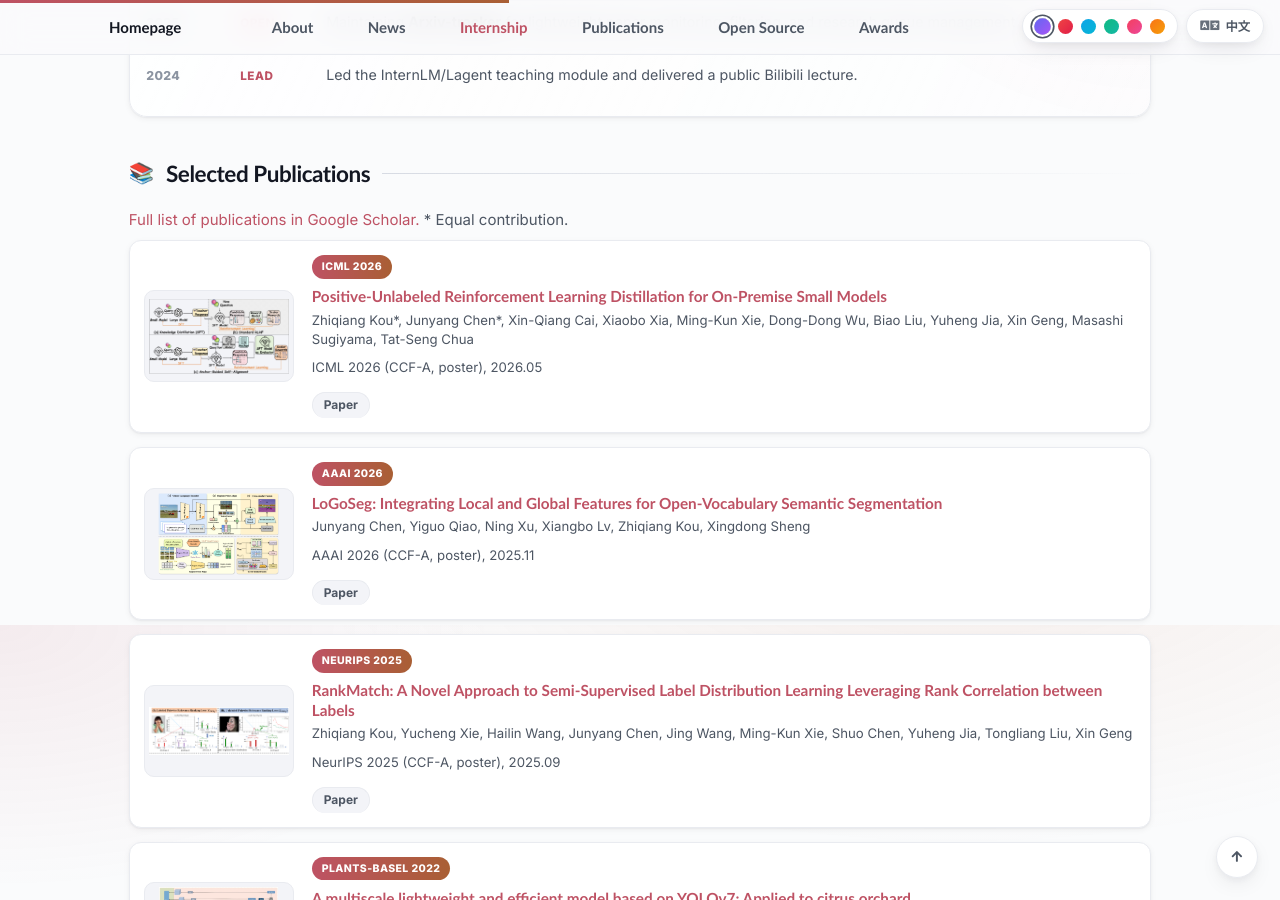
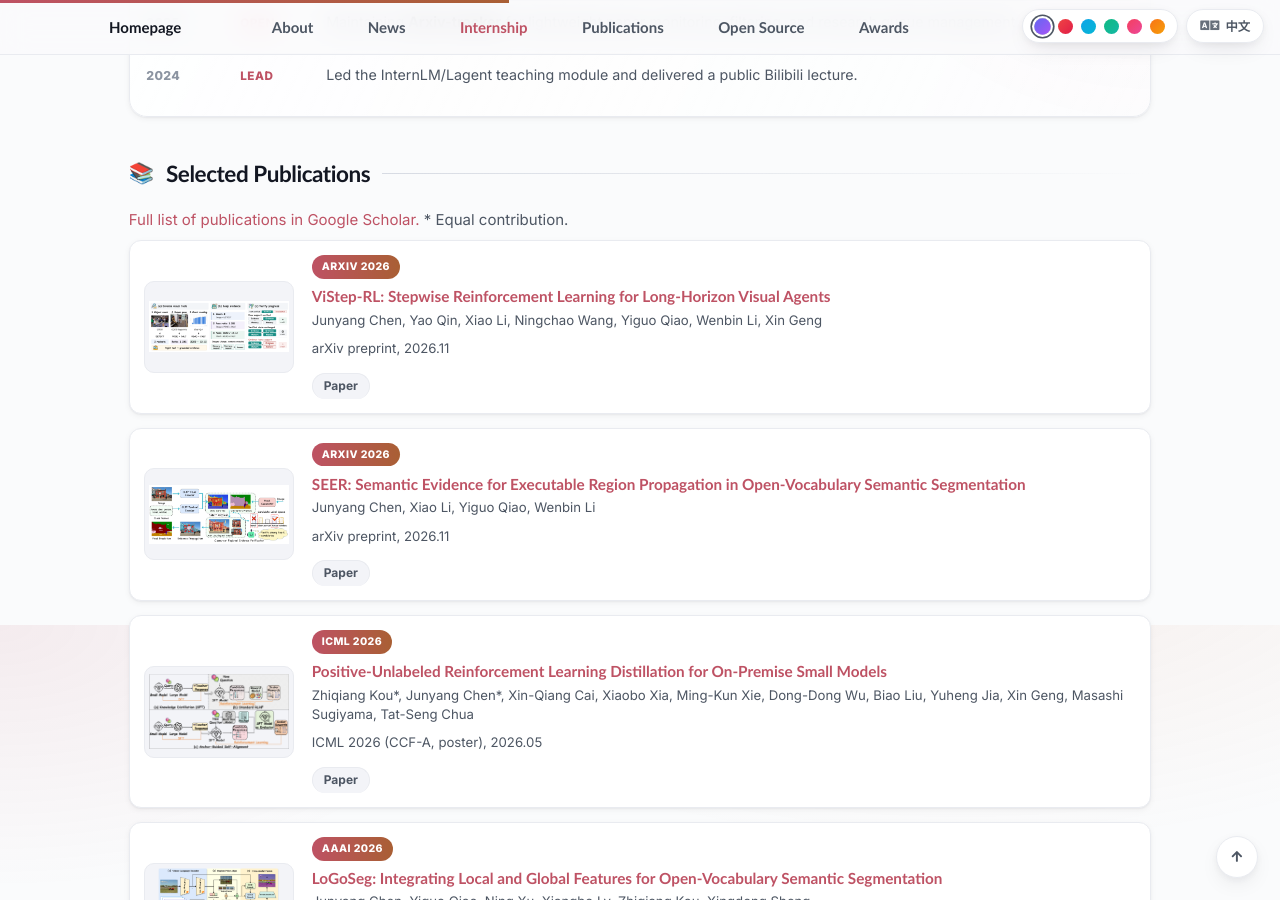
Before and after one commit to colorfulandcjy0806/colorfulandcjy0806.github.io, a Jekyll site: the page built from _pages/about.md, in a window 1280 px wide and 900 px high, scrolled down 1175 px. Built offline with Jekyll 4.4.1, drawn with Linux system fonts in a browser that asks for light colours; comment, search, counter and statistics services are not loaded.

Commit message:
Add ViStep-RL and SEER publications

```diff
--- a/_data/publications.yml
+++ b/_data/publications.yml
@@ -1,3 +1,25 @@
+- title: "ViStep-RL: Stepwise Reinforcement Learning for Long-Horizon Visual Agents"
+  venue: "arXiv 2026"
+  venue_detail: "arXiv preprint, 2026.11"
+  year: 2026
+  authors: "Junyang Chen, Yao Qin, Xiao Li, Ningchao Wang, Yiguo Qiao, Wenbin Li, Xin Geng"
+  image: "images/papers/vistep-rl-overview.png"
+  image_alt: "ViStep-RL framework for evidence-grounded visual agents"
+  description_en: "Uses dependency-linked, evidence-bearing subgoals, verifier-based progress rewards, and active memory to train long-horizon visual agents."
+  description_zh: "以依赖关联的证据子目标、验证器驱动的进展奖励和主动记忆，训练长程视觉智能体。"
+  paper: "https://arxiv.org/abs/2611.24170"
+
+- title: "SEER: Semantic Evidence for Executable Region Propagation in Open-Vocabulary Semantic Segmentation"
+  venue: "arXiv 2026"
+  venue_detail: "arXiv preprint, 2026.11"
+  year: 2026
+  authors: "Junyang Chen, Xiao Li, Yiguo Qiao, Wenbin Li"
+  image: "images/papers/seer-overview.png"
+  image_alt: "SEER framework for evidence-guided open-vocabulary segmentation repair"
+  description_en: "A training-free test-time repair method that verifies regional evidence and propagates actionable labels in open-vocabulary segmentation."
+  description_zh: "一种无需训练的测试时修复方法，通过区域证据验证并在开放词汇分割中传播可执行标签。"
+  paper: "https://arxiv.org/abs/2611.24152"
+
 - title: "Positive-Unlabeled Reinforcement Learning Distillation for On-Premise Small Models"
   venue: "ICML 2026"
   venue_detail: "ICML 2026 (CCF-A, poster), 2026.05"
```
Also changed, not shown: images/papers/seer-overview.png (added), images/papers/vistep-rl-overview.png (added).
